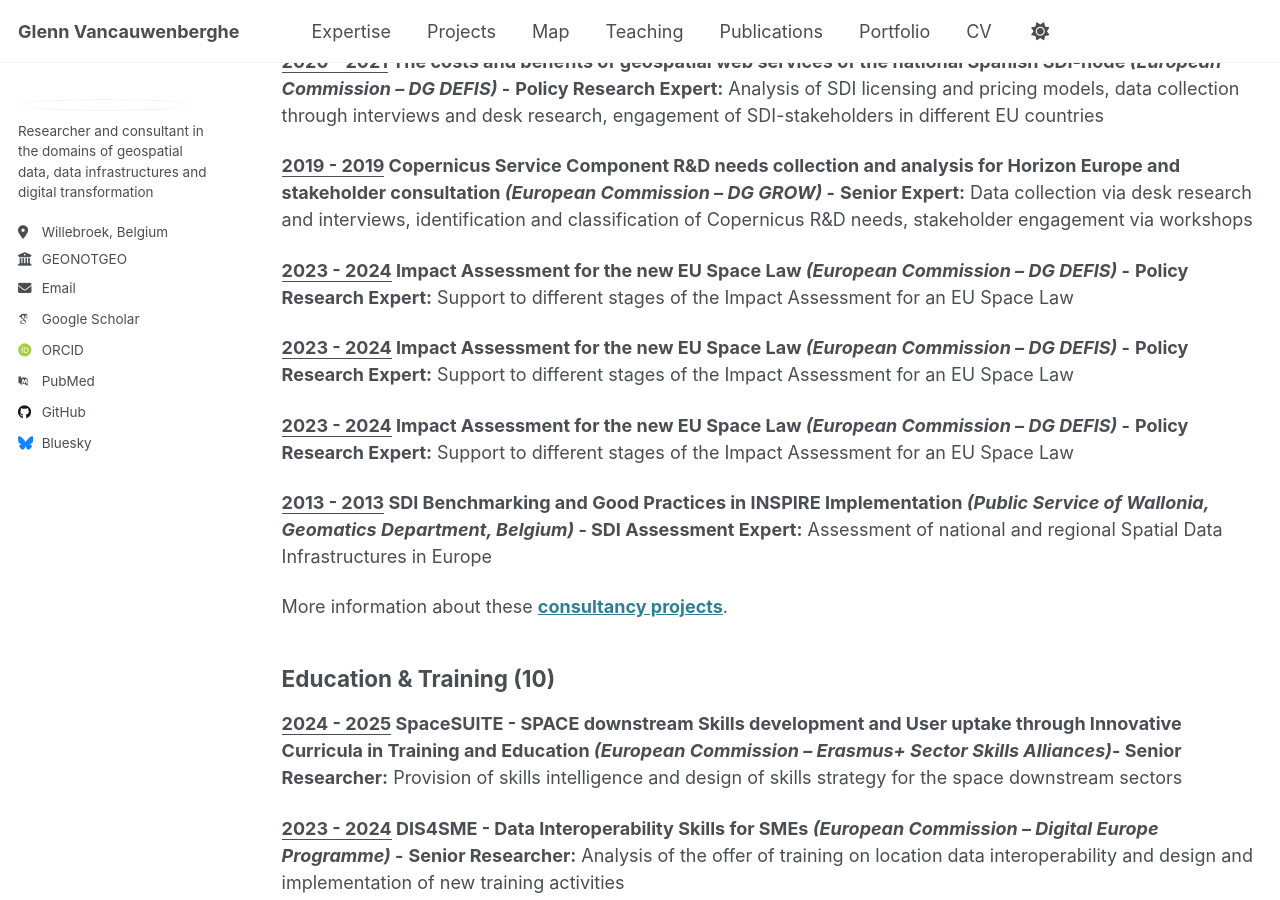
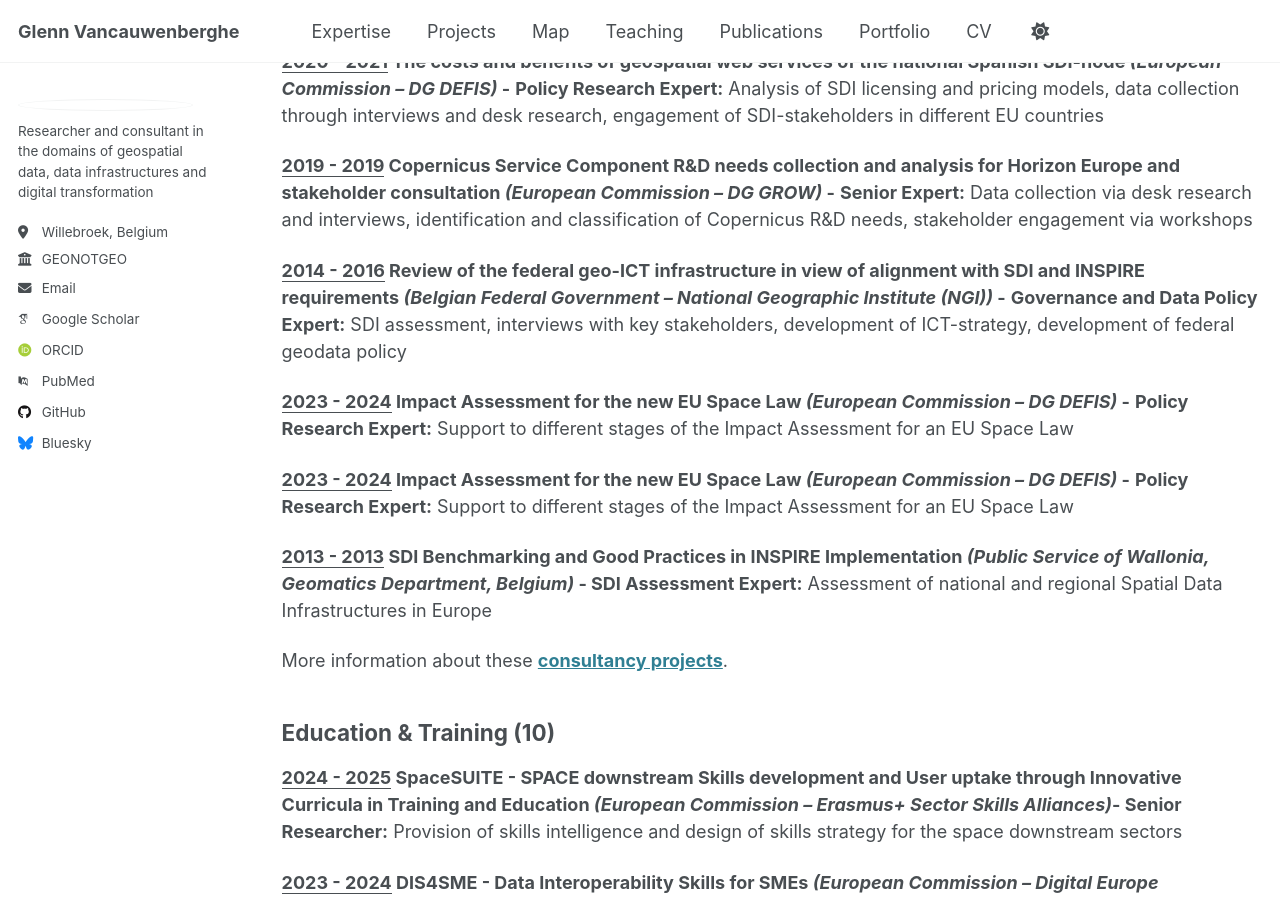
Before and after one commit to GVancauwenberghe/gvancauwenberghe.github.io, a Jekyll site: the page built from _pages/projects.md, in a window 1280 px wide and 900 px high, scrolled down 1402 px. Built offline with Jekyll 4.4.1, drawn with Linux system fonts in a browser that asks for light colours; some web fonts are replaced.

Commit message:
Update projects.md

```diff
--- a/_pages/projects.md
+++ b/_pages/projects.md
@@ -50,8 +50,8 @@ More information about these [**international development projects**](https://gv
 **<ins>2019 - 2019</ins>   Copernicus Service Component R&D needs collection and analysis for Horizon Europe and stakeholder consultation _(European Commission –   DG GROW)_ -**
 **Senior Expert:** Data collection via desk research and interviews, identification and classification of Copernicus R&D needs, stakeholder engagement via workshops
 
-**<ins>2023 - 2024</ins> Impact Assessment for the new EU Space Law _(European Commission –   DG DEFIS)_ -**
-**Policy Research Expert:** Support to different stages of the Impact Assessment for an EU Space Law
+**<ins>2014 - 2016</ins> Review of the federal geo-ICT infrastructure in view of alignment with SDI and INSPIRE requirements _(Belgian Federal Government – National Geographic Institute (NGI))_ -**
+**Governance and Data Policy Expert:** SDI assessment, interviews with key stakeholders, development of ICT-strategy, development of federal geodata policy
 
 **<ins>2023 - 2024</ins> Impact Assessment for the new EU Space Law _(European Commission –   DG DEFIS)_ -**
 **Policy Research Expert:** Support to different stages of the Impact Assessment for an EU Space Law
```
